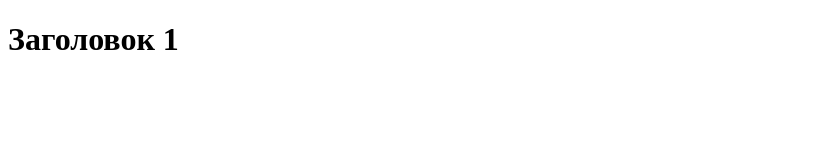
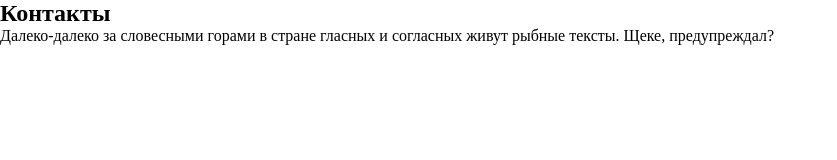
Before and after one commit to Akhromeev/JS-lesson2, a plain HTML site: page index.html in a window 1280 px wide. Shown: the whole page, without its empty margins (0-837 px from the left). Drawn offline with Linux system fonts and the light colour scheme.

Commit message:
Создал раздел Контакты

```diff
--- /dev/null
+++ b/assets/css/style.css
@@ -0,0 +1,9 @@
+*{
+    box-sizing: border-box;
+    padding: 0;
+    margin: 0;
+}
+
+section {
+    font-weight: 25;
+}
--- a/index.html
+++ b/index.html
@@ -5,8 +5,12 @@
     <meta http-equiv="X-UA-Compatible" content="IE=edge">
     <meta name="viewport" content="width=device-width, initial-scale=1.0">
     <title>Document</title>
+    <link rel="stylesheet" href="assets/css/style.css">
 </head>
 <body>
-    <h1>Заголовок 1</h1>
+    <section>
+        <h1>Контакты</h1>
+        <p>Далеко-далеко за словесными горами в стране гласных и согласных живут рыбные тексты. Щеке, предупреждал?</p>
+    </section>
 </body>
 </html>
```
